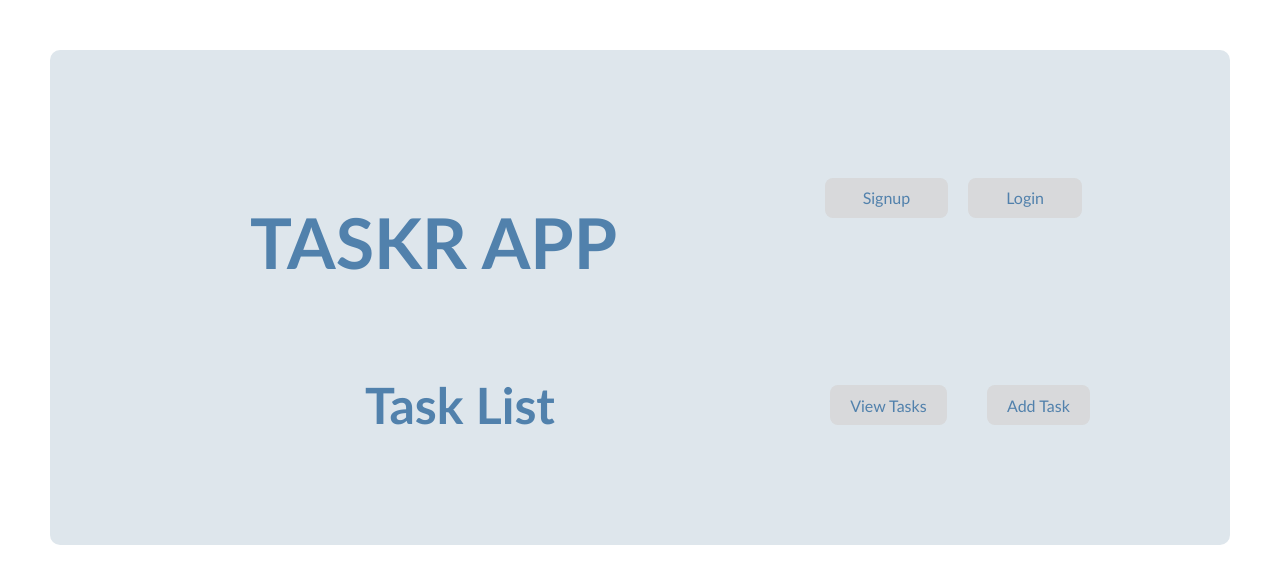
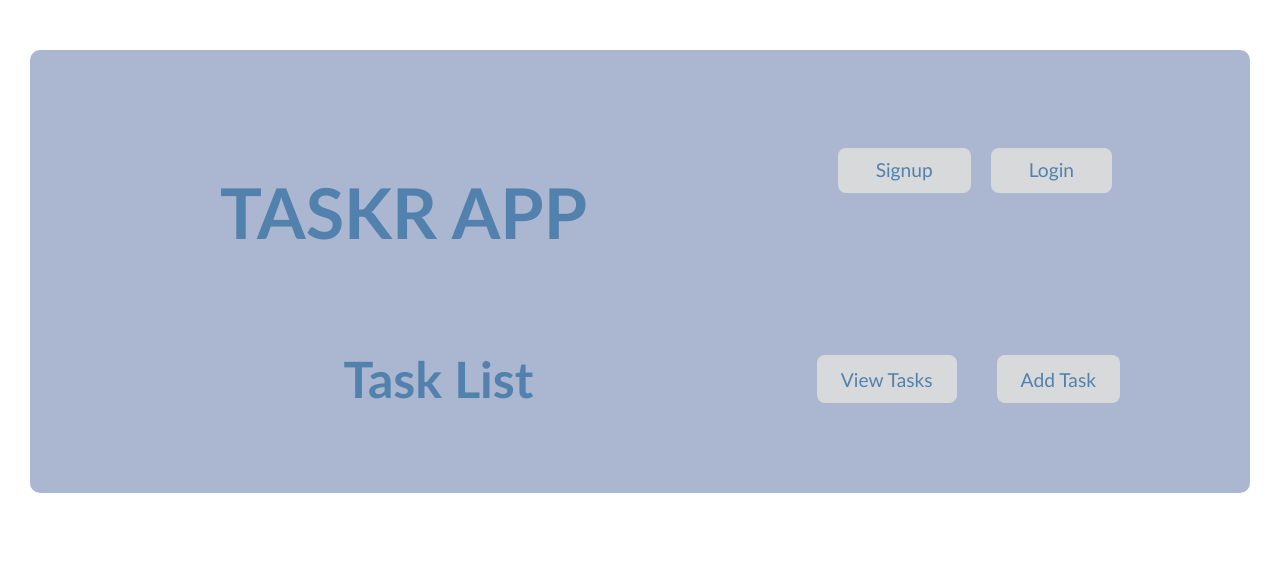
Before and after one commit to StrolineDigital/Taskr, a React (Vite) app in the folder client/: page / in a window 1280 px wide. Shown: the top 584 px of the page. Built offline with nearby package versions, Linux system fonts and the light colour scheme.

Commit message:
added css

```diff
--- a/client/src/App.css
+++ b/client/src/App.css
@@ -10,8 +10,14 @@
   }
 
   body {
-    background-color: #DEE6EC;
+    background-color: #abb7d0;
+    color: #334e67;
+    margin: 0;
+    padding: 0;
+    font-size: 1.2em;
   }
+
+
 
   h1 {
     color: #5181AC;
--- a/client/src/index.css
+++ b/client/src/index.css
@@ -9,6 +9,13 @@
   -webkit-font-smoothing: antialiased;
   -moz-osx-font-smoothing: grayscale;
   -webkit-size-adjust: 100%;
+}
+
+title {
+  font-size: 1.5em;
+  font-weight: 600;
+  color: #334E67;
+  border: static 1px #334E67;
 }
 
 h1 {
@@ -32,9 +39,11 @@ button {
   transition: border-color 0.25s;
   color: #5181AC;
 }
+
 button:hover {
   border-color: #363F47;
 }
+
 button:focus,
 button:focus-visible {
   outline: 4px auto -webkit-focus-ring-color;
```
